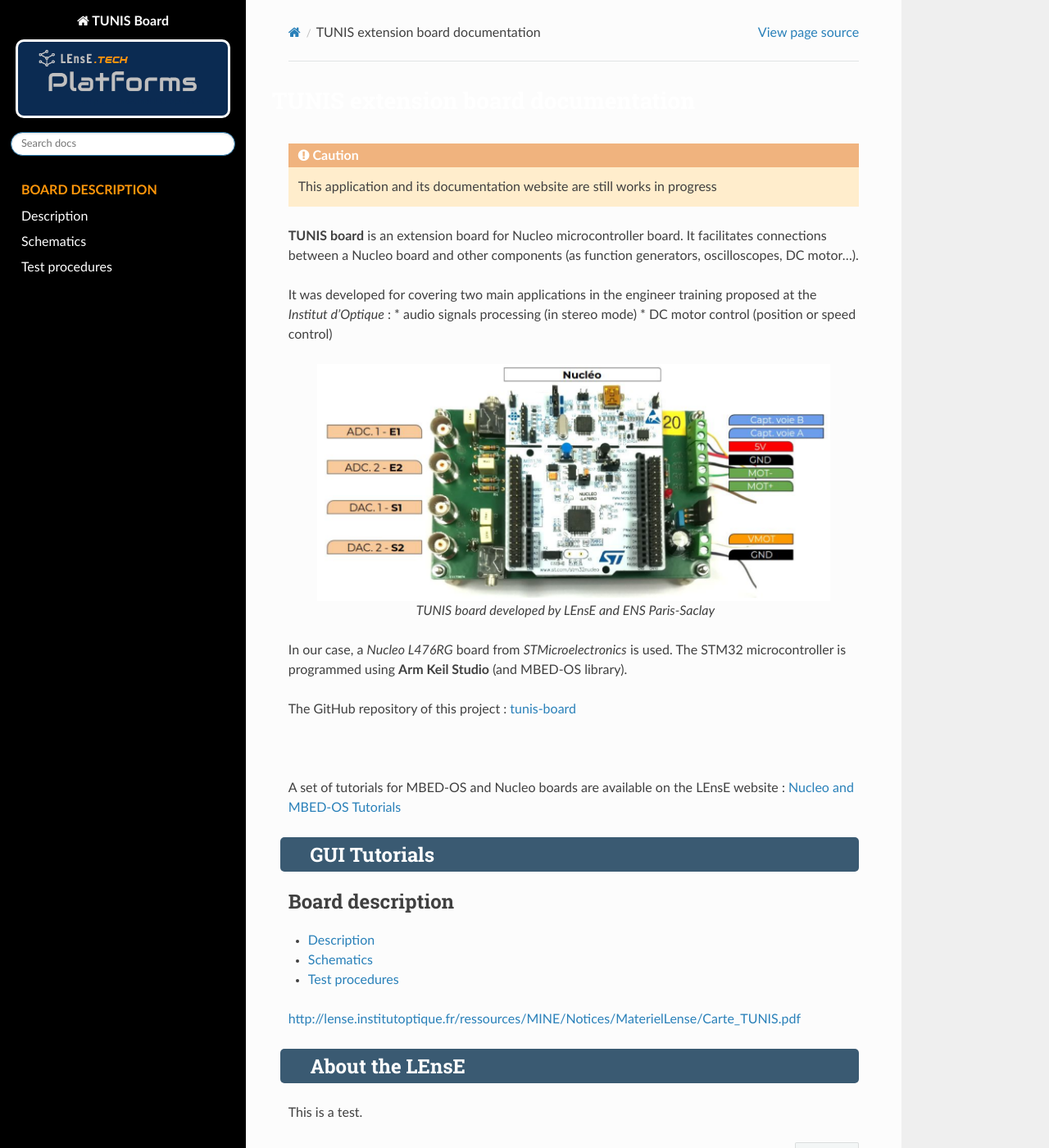
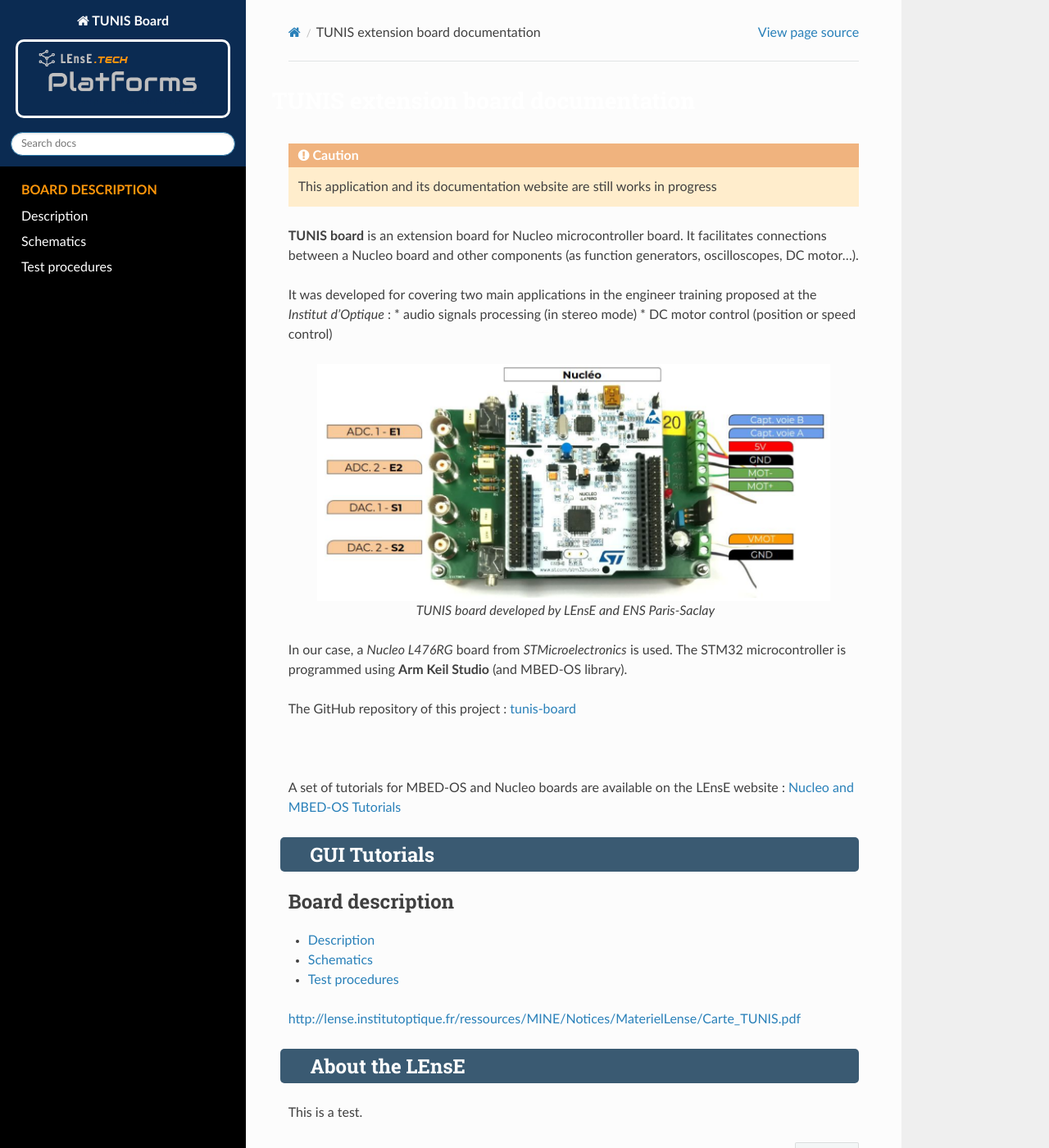
Before and after one commit to IOGS-LEnsE-platforms/tunis-board, a Sphinx documentation site: the page built from docs/source/index.rst, in a window 1280 px wide and 1400 px high. Shown: the whole window at 82% size. Built offline with Sphinx 7.4.7 and the Read the Docs theme 2.0.0, drawn with Linux system fonts in a browser that asks for light colours.

Commit message:
Update lense-platforms.css

```diff
--- a/docs/source/_static/css/lense-platforms.css
+++ b/docs/source/_static/css/lense-platforms.css
@@ -1,6 +1,7 @@
 :root {
   --iogs-orange: rgb(255, 150, 10);
   --iogs-violet: rgb(10, 50, 80);
+  --iogs-violet-light: rgba(10, 50, 80, 0.2);
   --platforms: rgb(11, 43, 82);
   --platforms-light: rgba(11, 43, 82, 0.7);
   --ressources: rgb(217, 128, 78);
@@ -26,7 +27,7 @@
 
 .wy-side-nav-search{
 	color: white;
-	background-color: var(--background);
+	background-color: var(--platforms);
 }
 
 .wy-side-nav-search>a img.logo{
```
